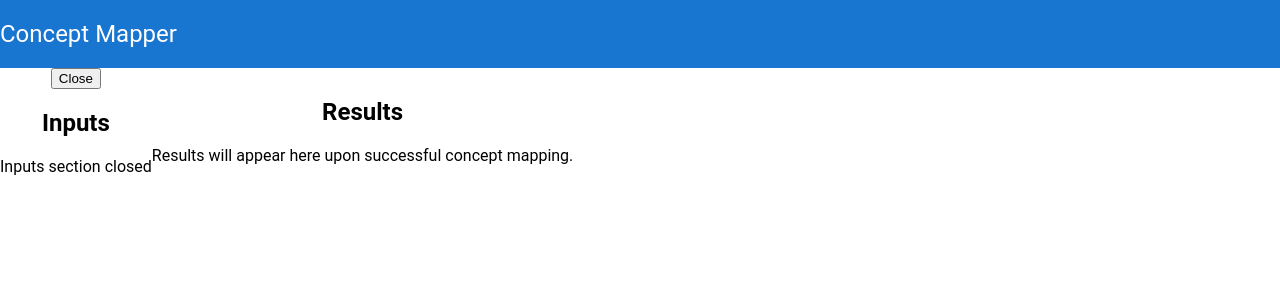
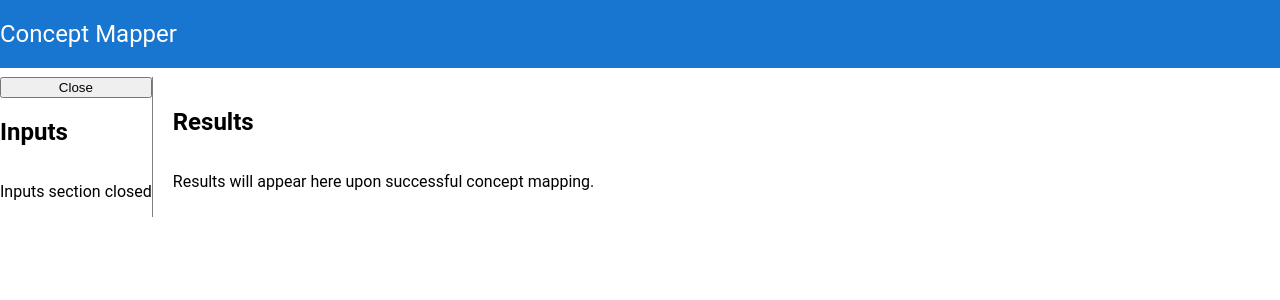
Before and after one commit to SefaSoylu/Conceptmap-web, a React (Create React App) app in the folder concept-map-web/: page / in a window 1280 px wide. Shown: the top 300 px of the page. Built offline with nearby package versions, Linux system fonts and the light colour scheme.

Commit message:
Update styling according to new UI layout

```diff
--- a/concept-map-web/src/pages/ConceptMapperPage/ConceptMapperPage.module.scss
+++ b/concept-map-web/src/pages/ConceptMapperPage/ConceptMapperPage.module.scss
@@ -4,7 +4,27 @@
   align-items: center;
 }
 
-.results_wrapper {
+.inputs {
   display: flex;
+  flex-direction: column;
+
+  border-color: grey;
+  border-style: solid;
+  border-width: 0 1px 0 0;
+  text-align: left;
+
+  &__closed {
+    &__heading {
+      transform: rotate(-90deg);
+    }
+  }
+}
+
+.results {
+  display: flex;
+  flex-direction: column;
   flex-grow: 1;
+  padding: 20px;
+
+  text-align: left;
 }
```
